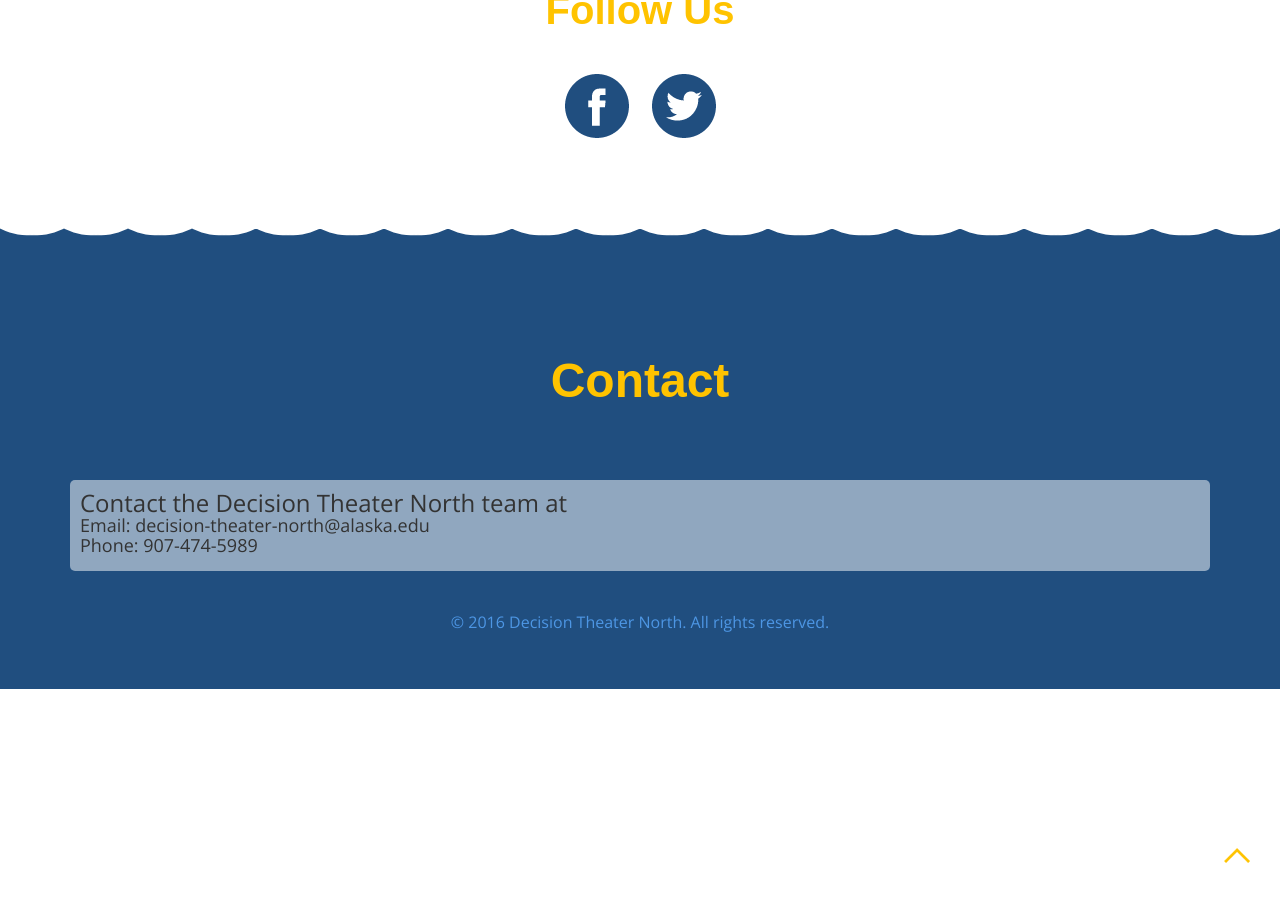
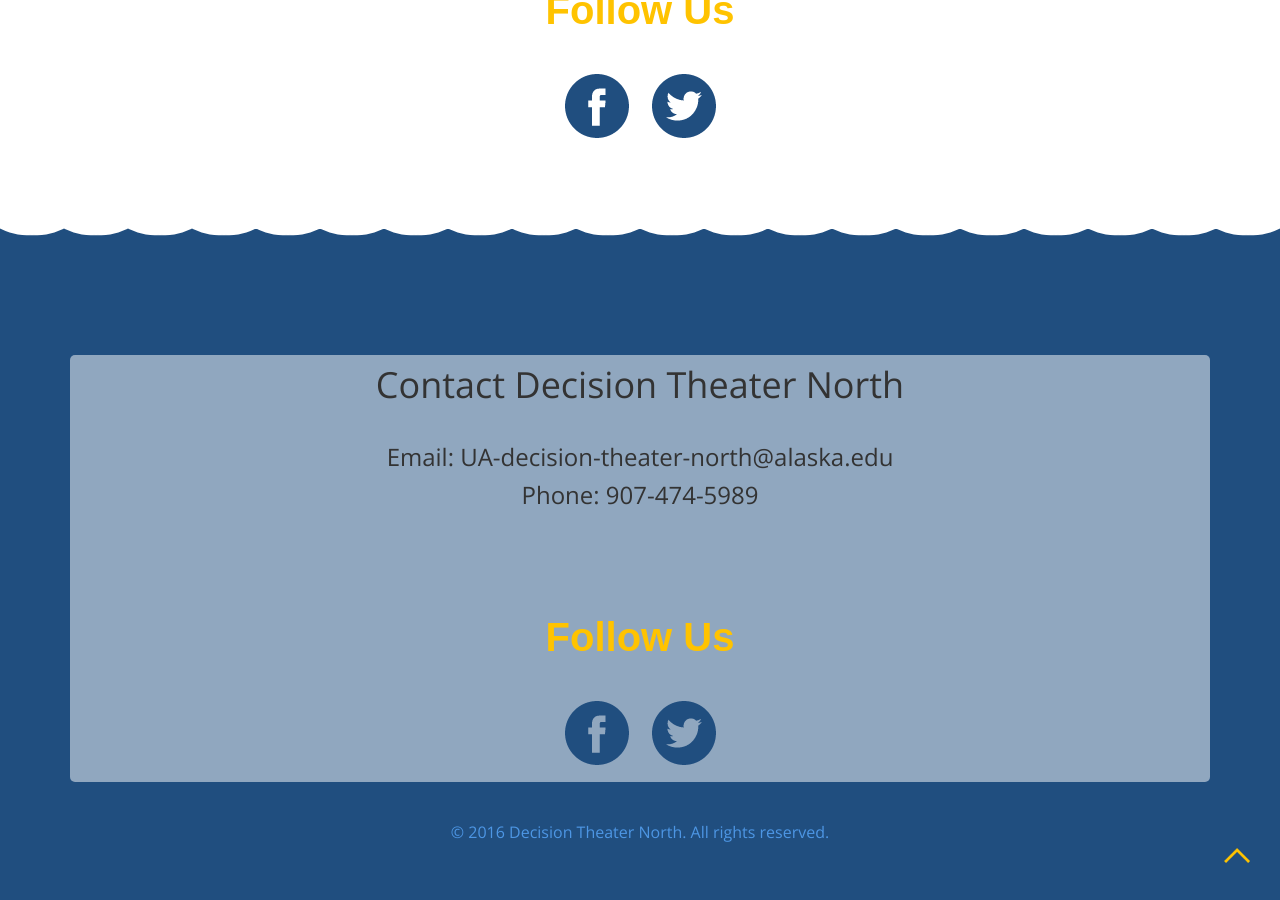
Before and after one commit to AK-NSF-EPSCoR/Vis-Space, a Jekyll site: the page built from new.html, in a window 1280 px wide and 900 px high, scrolled down 4783 px. Built offline with Jekyll 4.4.1, drawn with Linux system fonts in a browser that asks for light colours; some web fonts are replaced; before the commit the page ends 5472 px from its top, so only the background shows below that.

Commit message:
contact update: add social and likely email

```diff
--- a/_includes/contact.html
+++ b/_includes/contact.html
@@ -1,16 +1,29 @@
 <div class="container">
-<h6>Contact</h6>
   <div class="logo-img">
-    <h3>
-      Contact the Decision Theater North team at
-      <h4>Email: decision-theater-north@alaska.edu</h4>
-      <h4>Phone: 907-474-5989</h4>
-    </h3>
+    <h1 align=center>
+      Contact Decision Theater North
+      <br />
+      <br />
+      <div align=center>
+          <h3>Email: UA-decision-theater-north@alaska.edu</h3>
+          <p>
+            <h3>Phone: 907-474-5989</h3>
+          </p>
+      </div>
+    </h1>
 
-    <p></p>
-
+    <div class="social">
+      <h3>Follow Us</h3>
+      <ul>
+        <li><a href="https://www.facebook.com/AKEPSCoR"><i class="facebok"> </i></a></li>
+        <li><a href="https://twitter.com/akepscor"><i class="twiter"> </i></a></li>
+          <div class="clearfix"></div>
+      </ul>
+    </div>
     <div class="clearfix"></div>
   </div>
+
+
   <div class="copyright">
      <p>© 2016 Decision Theater North. All rights reserved.</p>
   </div>
```
